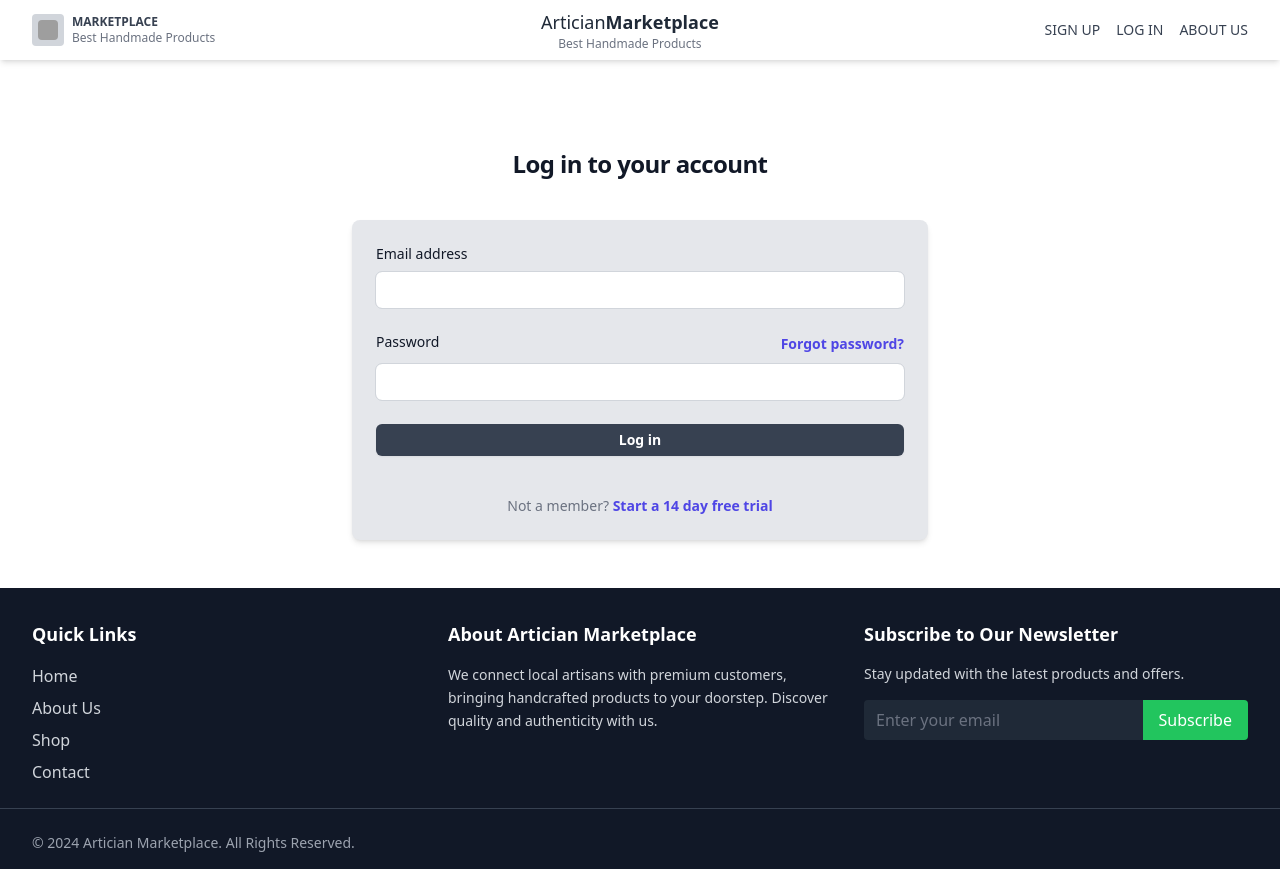
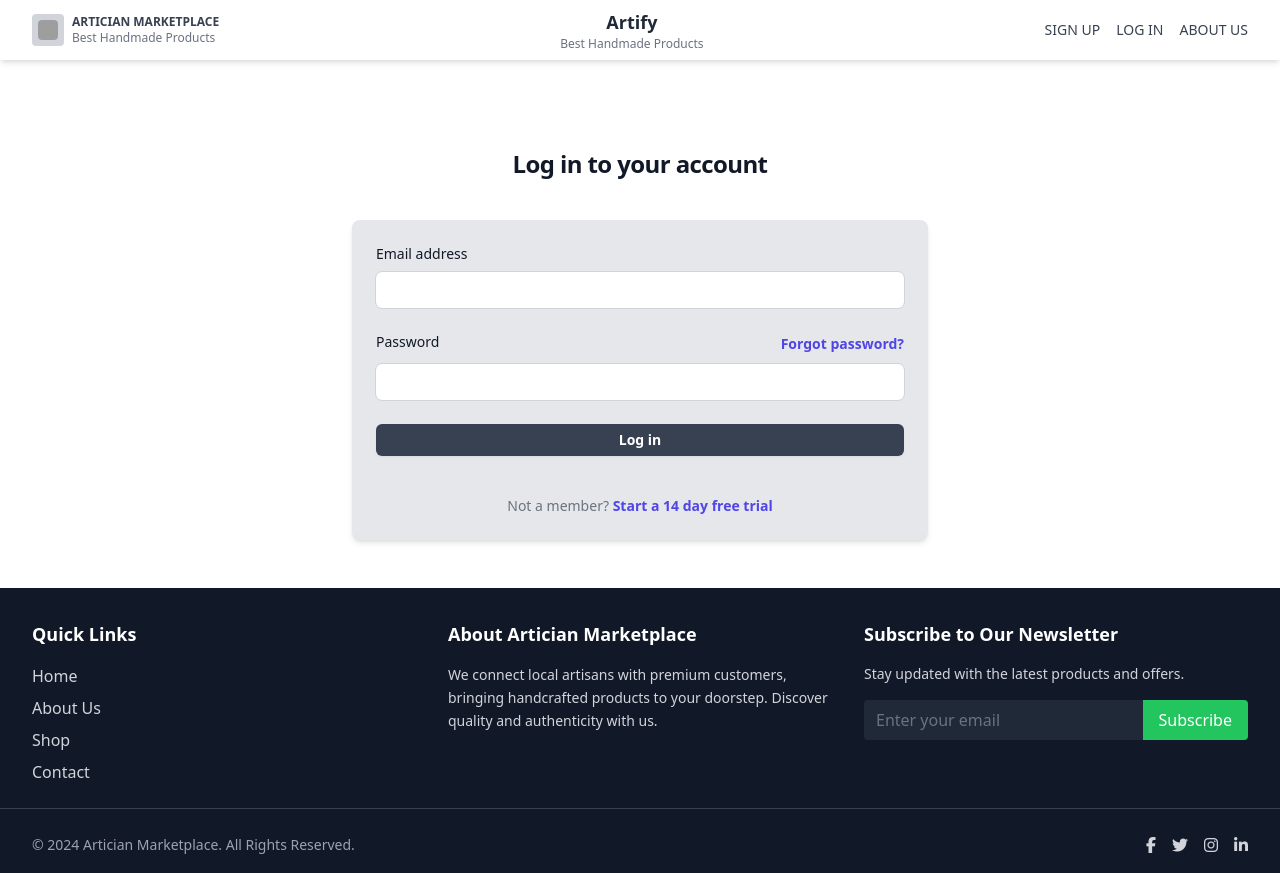
Before and after one commit to Roshan-Sandaruwan/Artisan-Marketplace, a React (Vite) app in the folder client/: page /login in a window 1280 px wide. Built offline with nearby package versions, Linux system fonts and the light colour scheme; grey boxes are pictures that could not be loaded.

Commit message:
add Font Awesome integration; update Header and Footer components for improved styling and accessibility

```diff
--- a/client/index.html
+++ b/client/index.html
@@ -9,6 +9,11 @@
     <!-- Tailwind Css -->
     <script src="https://cdn.tailwindcss.com"></script>
 
+    <link
+      href="https://cdnjs.cloudflare.com/ajax/libs/font-awesome/5.15.4/css/all.min.css"
+      rel="stylesheet"
+    />
+
   </head>
   <body>
     <div id="root"></div>
--- a/client/src/App.jsx
+++ b/client/src/App.jsx
@@ -7,6 +7,7 @@
 import AboutusPage from "./pages/AboutusPage";
 import ShopPage from "./pages/ShopPage";
 import ContactPage from "./pages/ContactPage";
+
 //import Header from "./components/Header";
 //import Footer from "./components/Footer";
 
--- a/client/src/components/Footer.jsx
+++ b/client/src/components/Footer.jsx
@@ -1,4 +1,5 @@
 import { Link } from "react-router-dom";
+import "@fortawesome/fontawesome-free/css/all.min.css"; // Import Font Awesome
 
 const Footer = () => {
   return (
@@ -78,6 +79,7 @@
             href="https://facebook.com"
             aria-label="Facebook"
             target="_blank"
+            rel="noopener noreferrer"
             className="hover:text-white"
           >
             <i className="fab fa-facebook-f"></i>
@@ -86,6 +88,7 @@
             href="https://twitter.com"
             aria-label="Twitter"
             target="_blank"
+            rel="noopener noreferrer"
             className="hover:text-white"
           >
             <i className="fab fa-twitter"></i>
@@ -94,6 +97,7 @@
             href="https://instagram.com"
             aria-label="Instagram"
             target="_blank"
+            rel="noopener noreferrer"
             className="hover:text-white"
           >
             <i className="fab fa-instagram"></i>
@@ -102,6 +106,7 @@
             href="https://linkedin.com"
             aria-label="LinkedIn"
             target="_blank"
+            rel="noopener noreferrer"
             className="hover:text-white"
           >
             <i className="fab fa-linkedin-in"></i>
--- a/client/src/components/Header.jsx
+++ b/client/src/components/Header.jsx
@@ -13,12 +13,10 @@
 
   const handleAboutUsClick = () => {
     navigate("/aboutus"); // Navigate to the about us page
-
-  }
+  };
   const handleHomePageClick = () => {
     navigate("/"); // Navigate to the about us page
   };
-
 
   return (
     <header className="w-full bg-white shadow-md px-4 py-2 flex items-center justify-between md:px-8">
@@ -32,9 +30,11 @@
           />
         </div>
         <div>
-          <p onClick={handleHomePageClick}
-          className="text-xs font-bold uppercase text-gray-700">
-            Marketplace
+          <p
+            onClick={handleHomePageClick}
+            className="text-xs font-bold uppercase text-gray-700"
+          >
+            Artician Marketplace
           </p>
           <p className="text-xs text-gray-500">Best Handmade Products</p>
         </div>
@@ -43,8 +43,8 @@
       {/* Center Section */}
       <div className="text-center">
         <h1 className="text-lg font-semibold text-gray-800">
-          <span className="font-light">Artician</span>
-          Marketplace
+          <span className="font-bold">Artify</span>
+
         </h1>
         <p className="text-xs text-gray-500">Best Handmade Products</p>
       </div>
@@ -64,8 +64,9 @@
           LOG IN
         </button>
         <button
-        onClick={handleAboutUsClick}
-        className="text-sm font-medium text-gray-700 hover:text-gray-900">
+          onClick={handleAboutUsClick}
+          className="text-sm font-medium text-gray-700 hover:text-gray-900"
+        >
           ABOUT US
         </button>
       </div>
```
